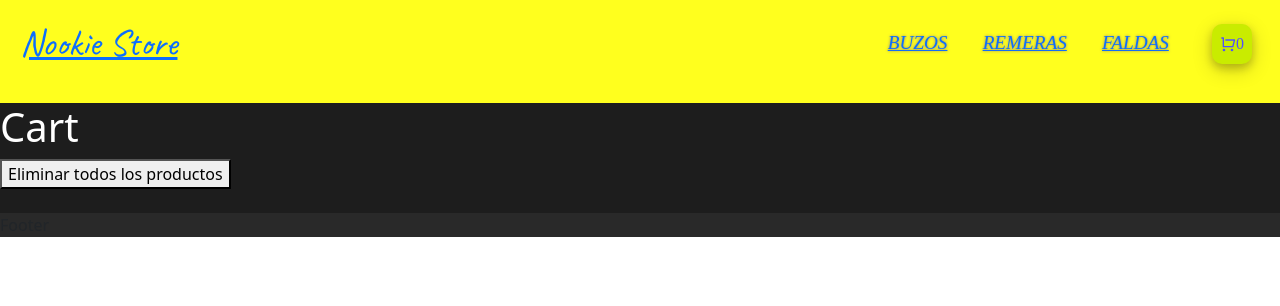
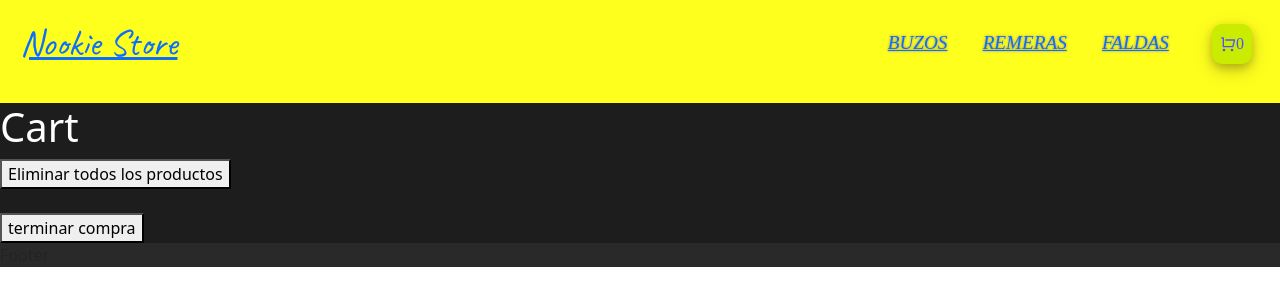
Before and after one commit to LucasVelazquez00/CoderHouse-ReactJS-nookie-store, a React (Create React App) app: page /cart in a window 1280 px wide. Shown: the top 306 px of the page. Built offline with nearby package versions, Linux system fonts and the light colour scheme; a web font is replaced by a local one.

Commit message:
Item Collection II

```diff
--- a/src/Components/Cart/Cart.jsx
+++ b/src/Components/Cart/Cart.jsx
@@ -2,10 +2,35 @@ import React from 'react'
 import { useContext } from 'react'
 import { CartContext } from '../CartContext/CartContext'
 import "../Cart/Cart.css"
+import { serverTimestamp } from "firebase/firestore"
+import { doc, setDoc, collection } from "firebase/firestore";
+import {db} from "../firebaseConfig/firebaseConfig"
 
 const Cart = () => {
 
-  const ctx = useContext (CartContext)
+  const ctx = useContext (CartContext);
+
+  const createOrder = async () => {
+    const itemsForDB = ctx.cartList.map (item => ({
+    id: item.id,
+    title: item.title,
+    price: item.price,
+    quantity: item.qty
+  }))
+    let order = {
+      buyer:{
+        name:'el bicho',
+        email:'cr7@elbicho.com',
+        phone:'1928374655'
+      },
+      items: itemsForDB,
+      date: serverTimestamp(),
+      total: ctx.calcTotal()
+    }
+    const newOrderRef = doc(collection(db, "orders"))
+    await setDoc(newOrderRef, order);
+    alert('your order has been created')
+  }
 
   console.log(ctx)
 
@@ -24,6 +49,10 @@ const Cart = () => {
         <button onClick={()=>ctx.removeItem(item.id)}>Eliminar producto</button>
         </li>)
     }
+
+    <div>
+      <button onClick={createOrder}>terminar compra</button>
+    </div>
     </div>
     </>
   )
--- a/src/Components/CartContext/CartContext.jsx
+++ b/src/Components/CartContext/CartContext.jsx
@@ -35,9 +35,12 @@ const CartContextProvider = ({ children }) => {
         console.log(cartList);
     }
   }
+  const calcTotal = () =>{
+    console.log(calcTotal)//de prueba porque no lo hice todavia
+}
 
     return (
-        <CartContext.Provider value={{cartList, addItem, clear, removeItem, sumar}}>
+        <CartContext.Provider value={{cartList, addItem, clear, removeItem, sumar, calcTotal}}>
             {children}
         </CartContext.Provider>
     );
--- a/src/Components/ItemDetailContainer/ItemDetailContainer.jsx
+++ b/src/Components/ItemDetailContainer/ItemDetailContainer.jsx
@@ -32,6 +32,7 @@ const ItemListContainer = () => {
 
   return (
     <>
+
       <ItemDetail
       item={item}
       />
```
